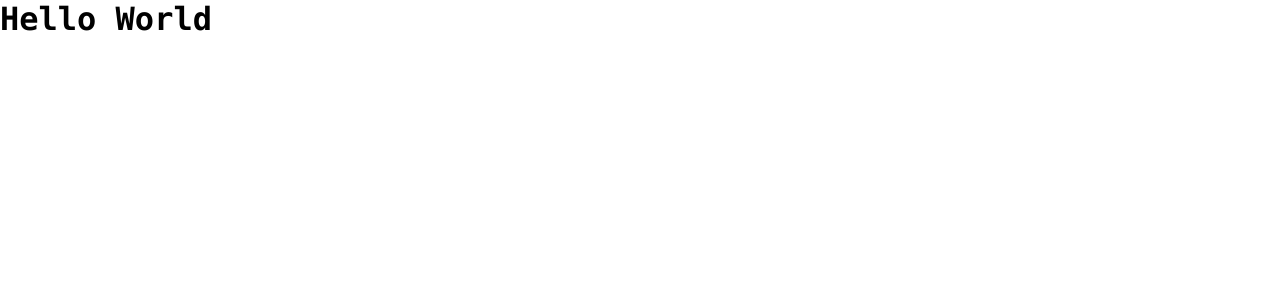
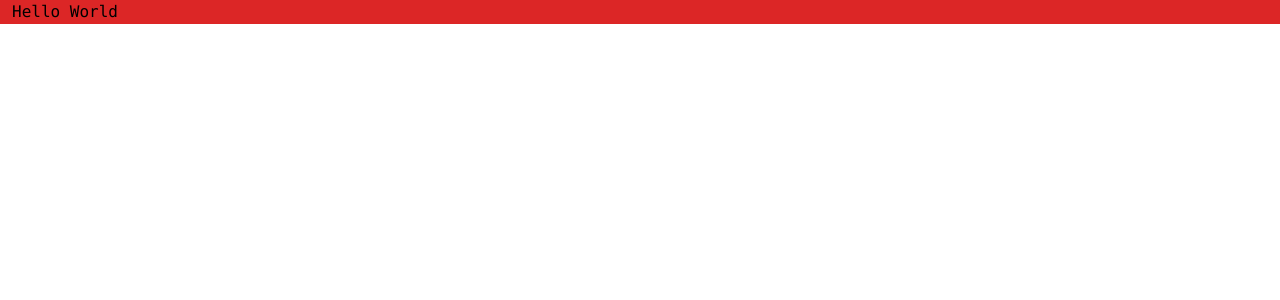
Before and after one commit to straxxxes/blog-boilerplate, a Next.js app: page / in a window 1280 px wide. Shown: the top 300 px of the page. Built offline with nearby package versions, Linux system fonts and the light colour scheme.

Commit message:
updated to make tailwind functional

```diff
--- a/app/globals.css
+++ b/app/globals.css
@@ -1,3 +1,7 @@
+@tailwind base;
+@tailwind components;
+@tailwind utilities;
+
 /*  :root {
   --max-width: 1100px;
   --border-radius: 12px;
--- a/app/page.tsx
+++ b/app/page.tsx
@@ -5,7 +5,7 @@ export default function Home() {
     <>
       {/* this is the initial root / landing page the visitor will see */}
       <main>
-        <h1 className="p-3">Hello World</h1>
+        <h1 className="px-3 bg-red-600">Hello World</h1>
       </main>
     </>
   );
--- a/tailwind.config.js
+++ b/tailwind.config.js
@@ -1,8 +1,12 @@
 /** @type {import('tailwindcss').Config} */
 module.exports = {
-  content: [],
+  content: [
+    "./app/**/*.{js,ts,jsx,tsx}", // Note the addition of the `app` directory.
+    "./pages/**/*.{js,ts,jsx,tsx}",
+    "./components/**/*.{js,ts,jsx,tsx}",
+  ],
   theme: {
     extend: {},
   },
   plugins: [],
-}
+};
```
